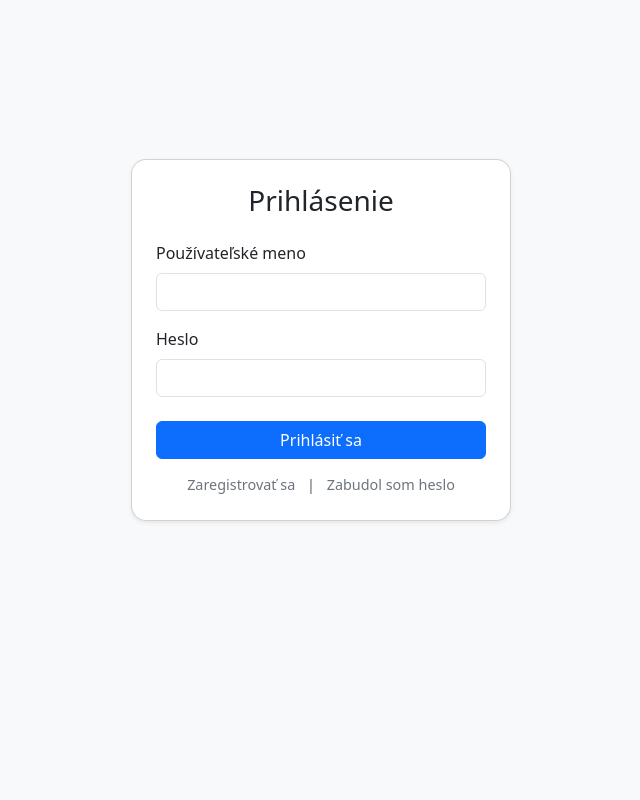
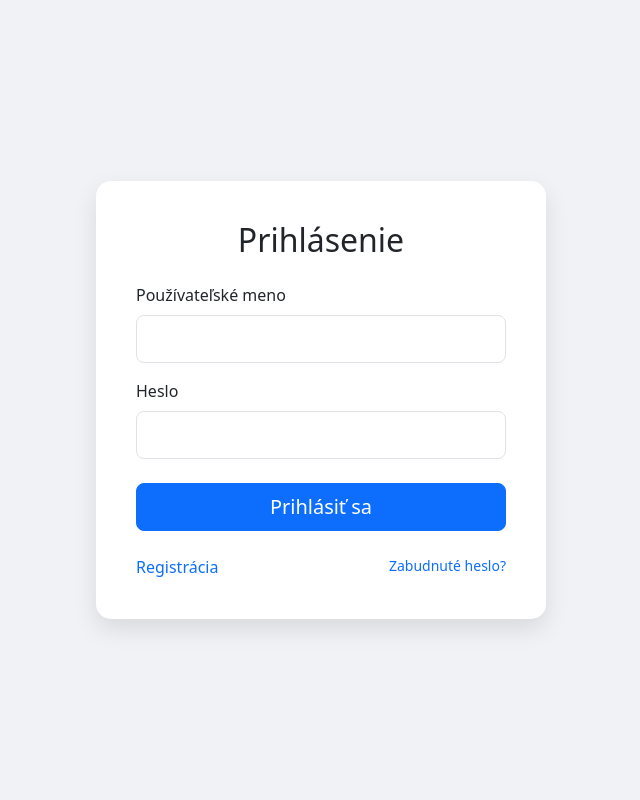
Before and after one commit to M1LKEY-LOVE/filmtabaza, a PHP site: page / in a window 1280 px wide. Shown: the whole page, without its empty margins (319-959 px from the left). Run offline with PHP 8.4, Linux system fonts and the light colour scheme.

Commit message:
upravenie kodu pridanie komentarov na lepsiu orientaciu v kode

```diff
--- a/index.php
+++ b/index.php
@@ -1,172 +1,168 @@
 <?php
-$host = "localhost";
-$user = "root";
-$pass = "root";
-$db = "pozicovna";
+$databaza = mysqli_connect("localhost", "root", "root", "pozicovna");
 
-$conn = mysqli_connect($host, $user, $pass, $db);
+// login
+$chybova_sprava = "";
+if (isset($_POST["login"])) {
+    $pouzivatelske_meno = $_POST["username"];
+    $heslo = $_POST["password"];
 
-if (!$conn) {
-    die("Connection failed: " . mysqli_connect_error());
-}
+    $vysledok_uzivatel = mysqli_query($databaza, "SELECT * FROM users WHERE meno = '$pouzivatelske_meno'");
+    $uzivatel = mysqli_fetch_assoc($vysledok_uzivatel);
 
-$error_msg = "";
-if (isset($_POST["login"])) {
-    $username = mysqli_real_escape_string($conn, $_POST["username"]);
-    $password = $_POST["password"];
-
-    $sql = "SELECT * FROM users WHERE meno = '$username'";
-    $result = mysqli_query($conn, $sql);
-
-    if (mysqli_num_rows($result) == 1) {
-        $row = mysqli_fetch_assoc($result);
-        if (password_verify($password, $row['heslo']) || $password == $row['heslo']) {
+    if ($uzivatel && ($heslo == $uzivatel['heslo'] || password_verify($heslo, $uzivatel['heslo']))) {
         setcookie("logged", "1", time() + 3600);
-            setcookie("user_id", $row['id'], time() + 3600);
-            setcookie("user_meno", $row['meno'], time() + 3600);
+        setcookie("user_id", $uzivatel['id'], time() + 3600);
+        setcookie("user_meno", $uzivatel['meno'], time() + 3600);
         header("Location: index.php");
         exit();
     } else {
-            $error_msg = "Nesprávne heslo!";
-        }
-    } else {
-        $error_msg = "Používateľ neexistuje!";
+        $chybova_sprava = "Nesprávne meno alebo heslo!";
     }
 }
 
+// logout
 if (isset($_POST["logout"])) {
     setcookie("logged", "", time() - 3600);
-    setcookie("user_id", "", time() - 3600);
-    setcookie("user_meno", "", time() - 3600);
     header("Location: index.php");
     exit();
 }
 
-if (isset($_COOKIE["logged"]) && isset($_GET['akcia']) && isset($_GET['id'])) {
-    $id_hry = intval($_GET['id']);
-    $prihlaseny_user_id = intval($_COOKIE['user_id']);
+// vypožičanie a vracanie hier
+if (isset($_COOKIE["logged"]) && isset($_POST['akcia'])) {
+    $id_hry = intval($_POST['id']);
+    $id_pouzivatela = intval($_COOKIE['user_id']);
 
-    if ($_GET['akcia'] == "vypozicat") {
-        mysqli_query($conn, "UPDATE hry SET stav = 'vypožičané' WHERE id = $id_hry");
-        mysqli_query($conn, "INSERT INTO vypozicky (user_id, hra_id) VALUES ($prihlaseny_user_id, $id_hry)");
+    if ($_POST['akcia'] == "vypozicat") {
+        mysqli_query($databaza, "UPDATE hry SET stav = 'vypožičané' WHERE id = $id_hry");
+        mysqli_query($databaza, "INSERT INTO vypozicky (user_id, hra_id) VALUES ($id_pouzivatela, $id_hry)");
     }
-    elseif ($_GET['akcia'] == "vratit") {
-        $check_sql = "SELECT user_id FROM vypozicky WHERE hra_id = $id_hry";
-        $check_res = mysqli_query($conn, $check_sql);
-        $vypozicka = mysqli_fetch_assoc($check_res);
-
-        if ($vypozicka && $vypozicka['user_id'] == $prihlaseny_user_id) {
-            mysqli_query($conn, "UPDATE hry SET stav = 'voľné' WHERE id = $id_hry");
-            mysqli_query($conn, "DELETE FROM vypozicky WHERE hra_id = $id_hry");
-        } else {
-            header("Location: index.php?error=1");
-            exit();
-        }
+    elseif ($_POST['akcia'] == "vratit") {
+        mysqli_query($databaza, "UPDATE hry SET stav = 'voľné' WHERE id = $id_hry");
+        mysqli_query($databaza, "DELETE FROM vypozicky WHERE hra_id = $id_hry");
     }
     header("Location: index.php");
     exit();
 }
 ?>
+
 <!DOCTYPE html>
 <html lang="sk">
 <head>
     <meta charset="UTF-8">
-    <title>Požičovňa hier</title>
+    <title>Požičovňa Hier</title>
     <link href="https://cdn.jsdelivr.net/npm/bootstrap@5.3.0/dist/css/bootstrap.min.css" rel="stylesheet">
     <style>
-        body { background-color: #f8f9fa; padding: 20px; }
-        .volne { color: green; font-weight: bold; }
-        .vypozicane { color: red; font-weight: bold; }
-        .table-container { background: white; padding: 25px; border-radius: 15px; box-shadow: 0 4px 10px rgba(0,0,0,0.1); }
-        .platform-badge { background-color: #e9ecef; color: #495057; padding: 3px 8px; border-radius: 5px; font-size: 0.85em; font-weight: bold; }
-        .login-footer { margin-top: 15px; text-align: center; font-size: 0.9em; }
-        .login-footer a { text-decoration: none; color: #6c757d; }
-        .login-footer a:hover { color: #0d6efd; }
+        body { background: #f0f2f5; min-height: 100vh; display: flex; flex-direction: column; }
+        .full-center { flex: 1; display: flex; align-items: center; justify-content: center; }
+        .main-card {
+            background: white;
+            padding: 40px;
+            border-radius: 15px;
+            box-shadow: 0 10px 25px rgba(0,0,0,0.1);
+            width: 100%;
+        }
+        .login-card { max-width: 450px; }
+        .table-card { margin-top: 50px; margin-bottom: 50px; }
+        .status-free { color: #28a745; font-weight: bold; }
+        .status-busy { color: #dc3545; font-weight: bold; }
+        .form-control-lg { margin-bottom: 15px; }
     </style>
 </head>
 <body>
-<div class="container">
+
+<div class="container full-center">
     <?php if (!isset($_COOKIE["logged"])): ?>
-        <div class="d-flex justify-content-center align-items-center" style="min-height: 80vh;">
-            <div class="card p-4 shadow-sm" style="width: 380px; border-radius: 15px;">
-                <h3 class="text-center mb-4">Prihlásenie</h3>
-                <?php if ($error_msg) echo "<div class='alert alert-danger py-2 text-center'>$error_msg</div>"; ?>
+
+        <div class="main-card login-card">
+            <h2 class="text-center mb-4">Prihlásenie</h2>
+
+            <?php if ($chybova_sprava): ?>
+                <div class="alert alert-danger text-center"><?php echo $chybova_sprava; ?></div>
+            <?php endif; ?>
+
             <form method="post">
                 <div class="mb-3">
                     <label class="form-label">Používateľské meno</label>
-                        <input type="text" name="username" class="form-control" required>
+                    <input type="text" name="username" class="form-control form-control-lg" required>
                 </div>
                 <div class="mb-4">
                     <label class="form-label">Heslo</label>
-                        <input type="password" name="password" class="form-control" required>
+                    <input type="password" name="password" class="form-control form-control-lg" required>
                 </div>
-                    <button type="submit" name="login" class="btn btn-primary w-100">Prihlásiť sa</button>
+                <button type="submit" name="login" class="btn btn-primary btn-lg w-100 mb-3">Prihlásiť sa</button>
             </form>
-                <div class="login-footer">
-                    <a href="register.php">Zaregistrovať sa</a>
-                    <span class="text-muted mx-2">|</span>
-                    <a href="forgot_password.php">Zabudol som heslo</a>
+
+            <div class="d-flex justify-content-between mt-2">
+                <a href="register.php" class="text-decoration-none">Registrácia</a>
+                <a href="forgot_password.php" class="text-decoration-none small">Zabudnuté heslo?</a>
             </div>
         </div>
-        </div>
+
     <?php else: ?>
-        <div class="table-container shadow-sm">
-            <?php if(isset($_GET['error'])) echo "<div class='alert alert-warning'>Túto hru nemôžeš vrátiť!</div>"; ?>
+
+        <div class="main-card table-card">
             <div class="d-flex justify-content-between align-items-center mb-4">
-                <h2 class="m-0">Katalóg hier</h2>
+                <h3>Katalóg hier</h3>
                 <div>
-                    <span class="me-3">Prihlásený: <strong><?php echo $_COOKIE["user_meno"]; ?></strong></span>
-                    <form method="post" style="display: inline;">
-                        <button type="submit" name="logout" class="btn btn-sm btn-danger">Odhlásiť sa</button>
+                    <span class="me-3 text-muted">Užívateľ: <strong><?php echo $_COOKIE["user_meno"]; ?></strong></span>
+                    <form method="post" style="display:inline;">
+                        <button name="logout" class="btn btn-outline-danger btn-sm">Odhlásiť sa</button>
                     </form>
                 </div>
             </div>
+
+            <div class="table-responsive">
                 <table class="table table-hover text-center">
                     <thead class="table-light">
                         <tr>
                             <th>Názov hry</th>
-                        <th>Žáner</th>
                             <th>Platforma</th>
                             <th>Stav</th>
                             <th>Vypožičal</th>
-                        <th>Akcia</th>
+                            <th class="text-end">Akcia</th>
                         </tr>
                     </thead>
                     <tbody>
                         <?php
-                    $sql = "SELECT hry.*, users.meno, users.priezvisko, vypozicky.user_id AS vypozical_id
+                        $sql_prikaz = "SELECT hry.*, users.meno, users.priezvisko, vypozicky.user_id AS vypozical_id
                                        FROM hry
                                        LEFT JOIN vypozicky ON hry.id = vypozicky.hra_id
                                        LEFT JOIN users ON vypozicky.user_id = users.id";
-                    $vysledok = mysqli_query($conn, $sql);
-                    $moje_id = intval($_COOKIE['user_id']);
-                    while($h = mysqli_fetch_assoc($vysledok)) {
-                    ?>
+
+                        $vysledok_hry = mysqli_query($databaza, $sql_prikaz);
+
+                        while($hra = mysqli_fetch_assoc($vysledok_hry)): ?>
                             <tr class="align-middle">
-                        <td class="text-start"><strong><?php echo $h['nazov']; ?></strong></td>
-                        <td><?php echo $h['zaner']; ?></td>
-                        <td><span class="platform-badge"><?php echo $h['platforma']; ?></span></td>
-                        <td class="<?php echo ($h['stav'] == 'voľné') ? 'volne' : 'vypozicane'; ?>">
-                            <?php echo $h['stav']; ?>
+                                <td class="text-start"><strong><?php echo $hra['nazov']; ?></strong></td>
+                                <td><span class="badge bg-light text-dark border"><?php echo $hra['platforma']; ?></span></td>
+                                <td class="<?php echo ($hra['stav'] == 'voľné') ? 'status-free' : 'status-busy'; ?>">
+                                    <?php echo $hra['stav']; ?>
                                 </td>
-                        <td><?php echo $h['meno'] ? ($h['meno'] . " " . $h['priezvisko']) : "—"; ?></td>
-                        <td>
-                            <?php if ($h['stav'] == "voľné"): ?>
-                                <a href="index.php?akcia=vypozicat&id=<?php echo $h['id']; ?>" class="btn btn-sm btn-outline-success">Vypožičať</a>
+                                <td><?php echo $hra['meno'] ? $hra['meno'] : "—"; ?></td>
+                                <td class="text-end">
+                                    <form method="post">
+                                        <input type="hidden" name="id" value="<?php echo $hra['id']; ?>">
+                                        <?php if ($hra['stav'] == "voľné"): ?>
+                                            <input type="hidden" name="akcia" value="vypozicat">
+                                            <button type="submit" class="btn btn-success">Vypožičať</button>
+                                        <?php elseif ($hra['vypozical_id'] == $_COOKIE['user_id']): ?>
+                                            <input type="hidden" name="akcia" value="vratit">
+                                            <button type="submit" class="btn btn-danger">Vrátiť</button>
                                         <?php else: ?>
-                                <?php if ($h['vypozical_id'] == $moje_id): ?>
-                                    <a href="index.php?akcia=vratit&id=<?php echo $h['id']; ?>" class="btn btn-sm btn-danger">Vrátiť</a>
-                                <?php else: ?>
-                                    <span class="text-muted small">Obsadené</span>
+                                            <span class="text-muted small">Nedostupné</span>
                                         <?php endif; ?>
-                            <?php endif; ?>
+                                    </form>
                                 </td>
                             </tr>
-                    <?php } ?>
+                        <?php endwhile; ?>
                     </tbody>
                 </table>
             </div>
+        </div>
+
     <?php endif; ?>
 </div>
+
 </body>
 </html>
```
Lines whose indentation alone changed are shown as unchanged.
